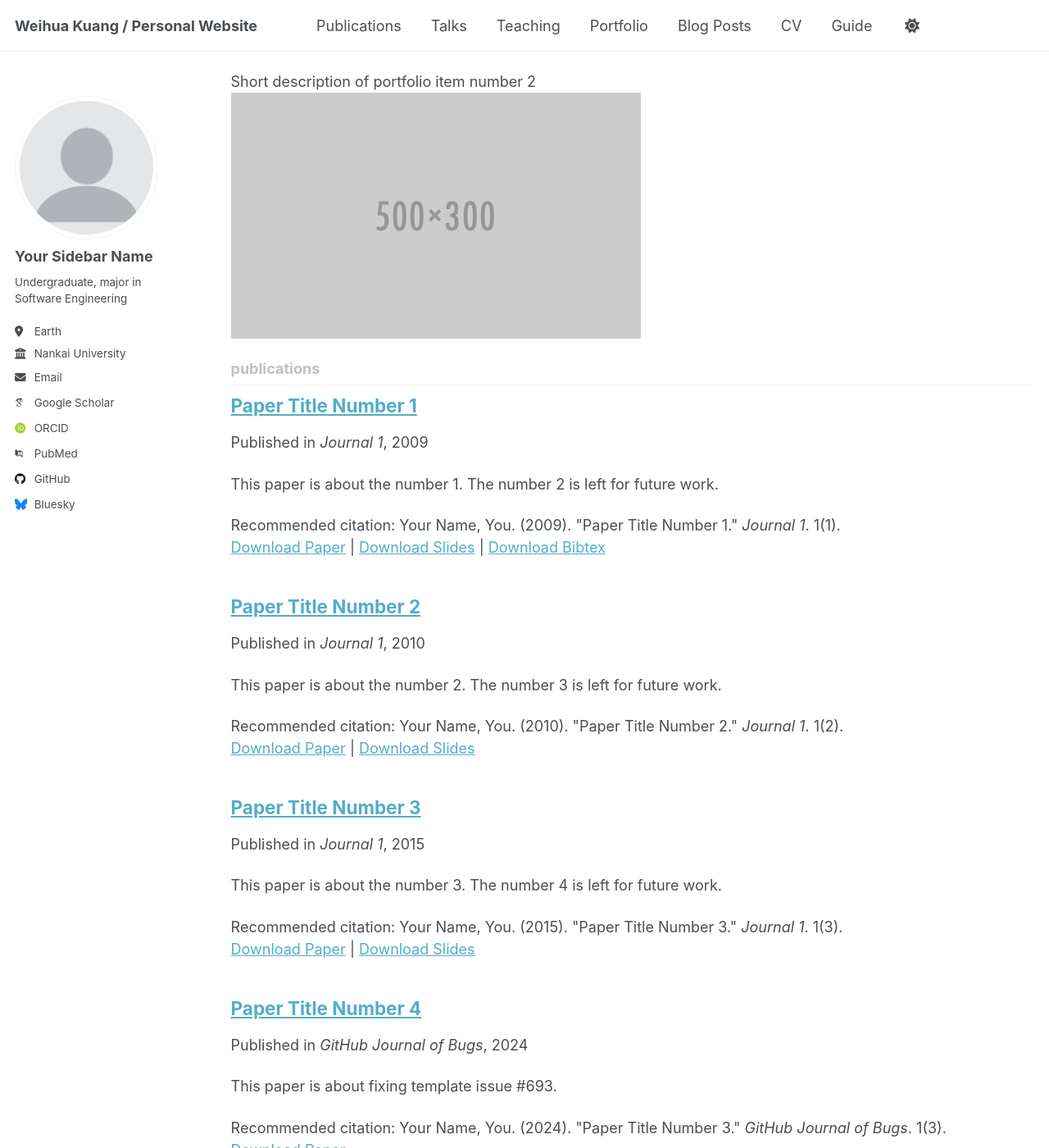
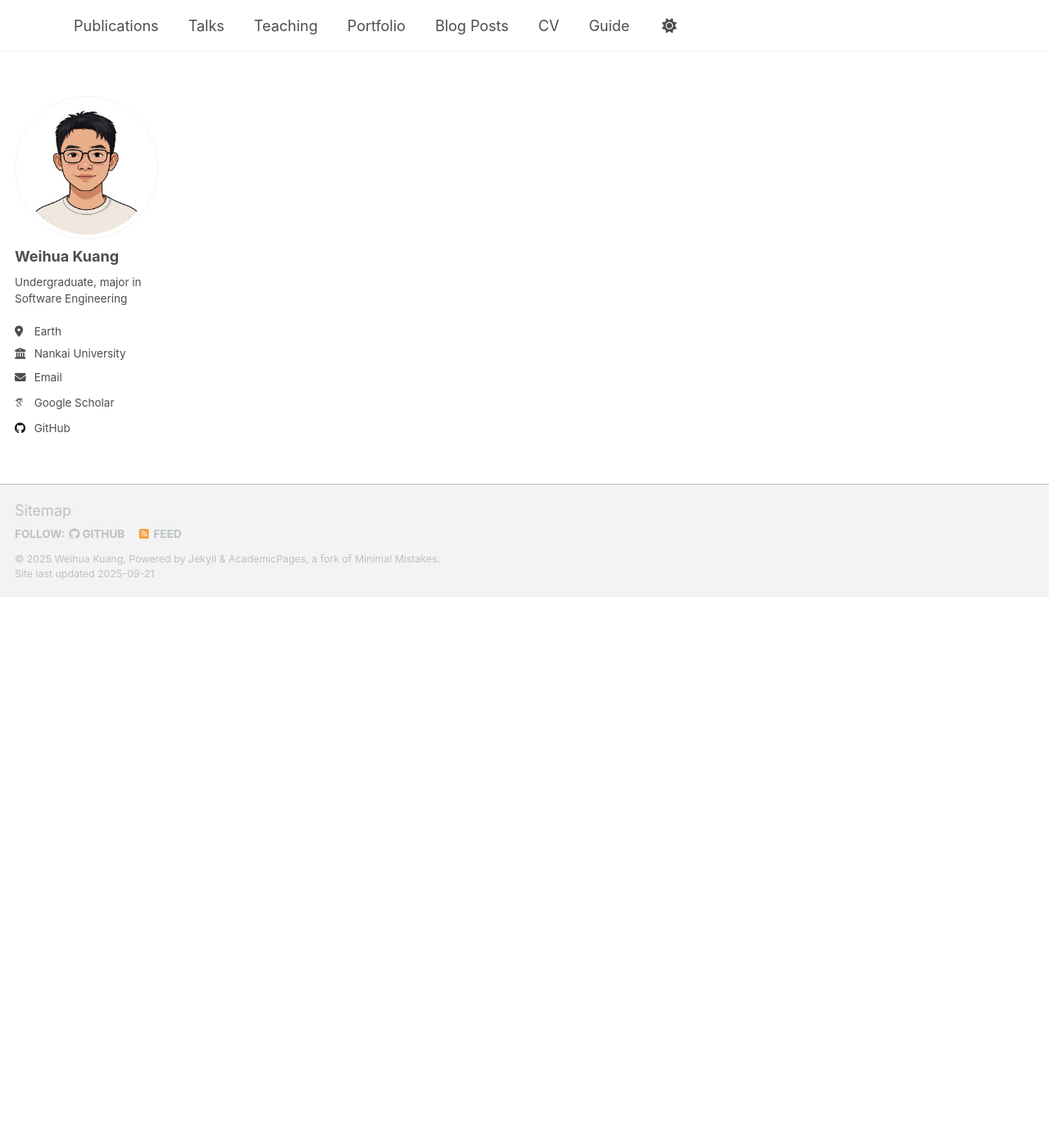
Before and after one commit to weihua-kuang/weihua-kuang.github.io, a Jekyll site: the page built from _pages/collection-archive.html, in a window 1280 px wide and 1400 px high, scrolled down 672 px. Shown: the whole window at 82% size. Built offline with Jekyll 4.4.1, drawn with Linux system fonts in a browser that asks for light colours; some web fonts are replaced; a script that is not in the unit is left out; some of the changed text lies outside the part shown.

Commit message:
doc: update config

```diff
--- a/_config.yml
+++ b/_config.yml
@@ -9,7 +9,7 @@
 # Basic Site Settings
 locale                   : "en-US"
 site_theme               : "default" # Currently available options are "default", "air"
-title                    : "Weihua Kuang / Personal Website"
+title                    : ""
 title_separator          : "-"
 name                     : &name "Weihua Kuang"
 description              : &description "Weihua Kuang's academic portfolio"   # Update this with a general description of your site, this is the default if not overridden by a page
@@ -23,8 +23,8 @@ repository               : "academicpages/academicpages.github.io"
 #               Additional customization can be done by editing /_includes/author-profile.html
 author:
   # Biographic information
-  avatar           : "profile.png"
-  name             : "Your Sidebar Name"
+  avatar           : "profile-weihua.png"
+  name             : "Weihua Kuang"
   pronouns         : # example: "she/her"
   bio              : "Undergraduate, major in Software Engineering"
   location         : "Earth"
@@ -38,9 +38,9 @@ author:
   googlescholar    : "https://scholar.google.com/citations?user=S5JFkg4AAAAJ"
   inspire-hep      : # URL
   impactstory      : # URL
-  orcid            : "http://orcid.org/yourorcidurl"
+  orcid            : # "http://orcid.org/yourorcidurl"
   semantic         : # URL
-  pubmed           : "https://www.ncbi.nlm.nih.gov/pubmed/?term=john+snow"
+  pubmed           : # "https://www.ncbi.nlm.nih.gov/pubmed/?term=john+snow"
   researchgate     : # URL
   scopus           : # URL
 
@@ -48,13 +48,13 @@ author:
   bitbucket        : # Username - Update with your username on the site
   codepen          : # Username
   dribbble         : # Username
-  github           : "academicpages"
+  github           : "weihua-kuang"
   kaggle           : # Username
   stackoverflow    : # User number or user number and name (i.e., use "1" or "1/jeff-atwood")
 
   # Social media
   artstation       : # Username
-  bluesky          : "bsky.app" # Replace this with you Bluesky username
+  bluesky          : # "bsky.app" # Replace this with you Bluesky username
   facebook         : # Username
   flickr           : # Username
   foursquare       : # Username
@@ -218,17 +218,18 @@ kramdown:
 
 # These settings control the types of collections used by the template
 collections:
+  # 0922
   teaching:
-    output: true
+    output: false # origin: ture, 250922
     permalink: /:collection/:path/
   publications:
-    output: true
+    output: false
     permalink: /:collection/:path/
   portfolio:
-    output: true
+    output: false
     permalink: /:collection/:path/
   talks:
-    output: true
+    output: false
     permalink: /:collection/:path/
 
 
```
Also changed, not shown: images/profile-weihua.png (added).
